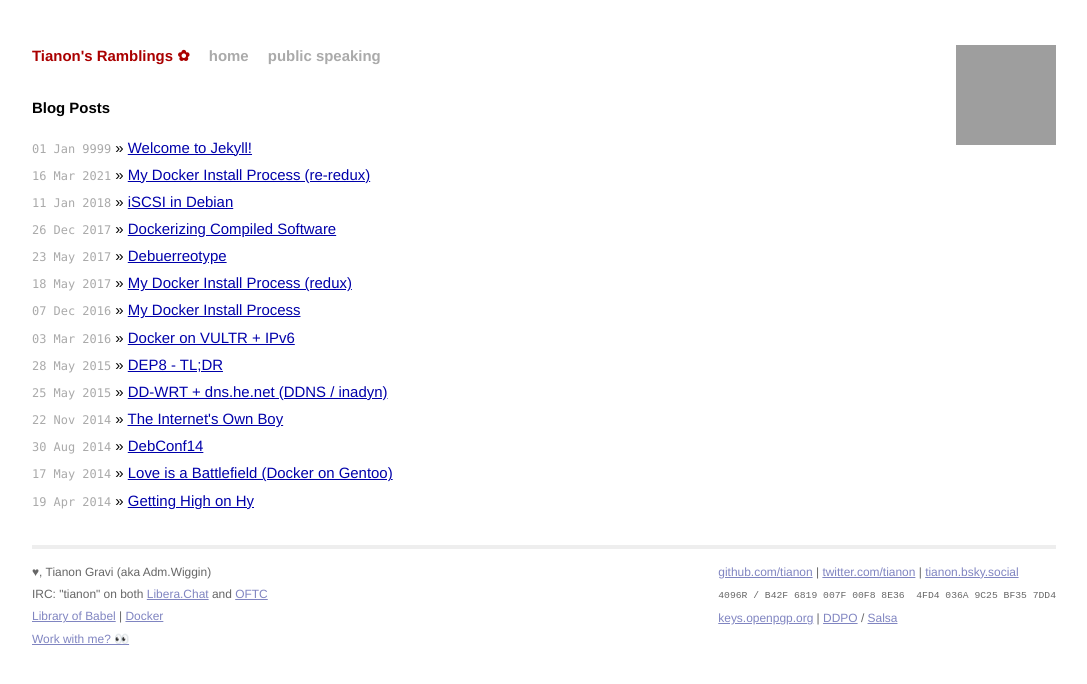
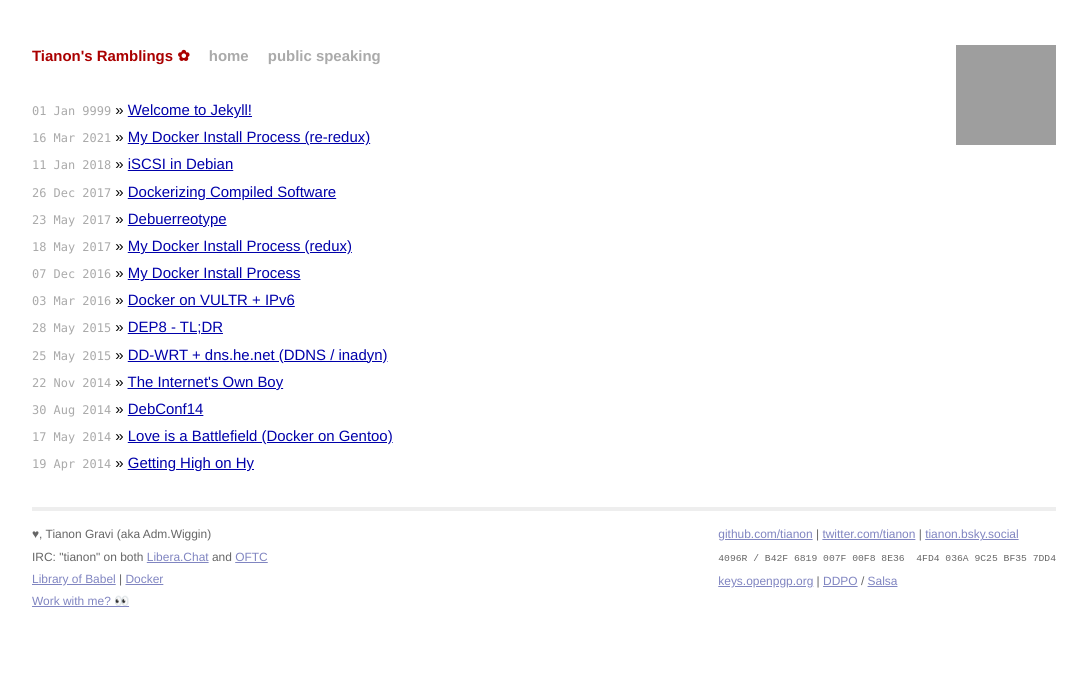
Before and after one commit to tianon/tianon.github.io, a Jekyll site: the page built from index.html, in a window 1280 px wide, cut to the strip 0-684 px from the top of the page. Shown: the whole strip, without its empty margins (96-1183 px from the left). Built offline with Jekyll 4.4.1, drawn with Linux system fonts in a browser that asks for light colours; grey boxes are pictures that could not be loaded.

Commit message:
Look ma, more refactoring

```diff
--- /dev/null
+++ b/_layouts/home.html
@@ -0,0 +1,10 @@
+---
+layout: default
+---
+
+<div id="home">
+	{% if page.title %}
+	<h1>{{ page.title }}</h1>
+	{% endif %}
+	{{ content }}
+</div>
--- a/index.html
+++ b/index.html
@@ -1,12 +1,9 @@
 ---
-layout: default
+layout: home
 ---
 
-<div id="home">
-	<h1>Blog Posts</h1>
-	<ul class="posts">
-		{% for post in site.posts %}
-			<li><span>{{ post.date | date_to_string }}</span> &raquo; <a href="{{ post.url }}">{{ post.title }}</a></li>
-		{% endfor %}
-	</ul>
-</div>
+<ul class="posts">
+	{% for post in site.posts %}
+		<li><span>{{ post.date | date_to_string }}</span> &raquo; <a href="{{ post.url }}">{{ post.title }}</a></li>
+	{% endfor %}
+</ul>
--- a/speaker.html
+++ b/speaker.html
@@ -1,9 +1,8 @@
 ---
-layout: default
+layout: home
+title: Speaking Engagements
 ---
 
-<div id="home">
-	<h1>Speaking Engagements</h1>
 <ul class="posts">
 	{% for speaker in site.data.speaker %}
 	<li>
@@ -15,4 +14,3 @@
 	</li>
 	{% endfor %}
 </ul>
-</div>
```
Lines whose indentation alone changed are shown as unchanged.
